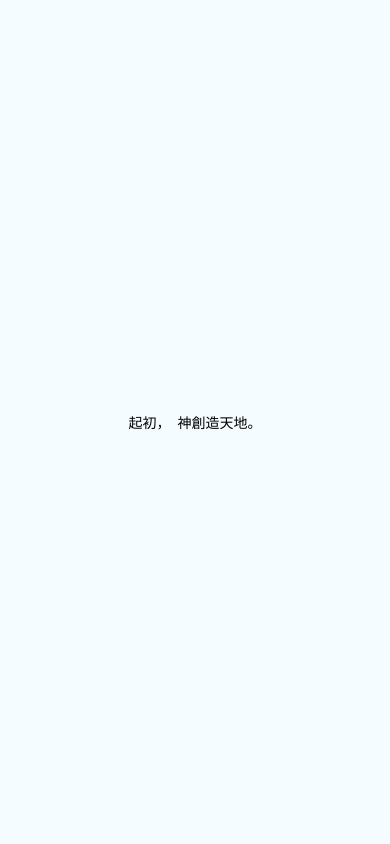
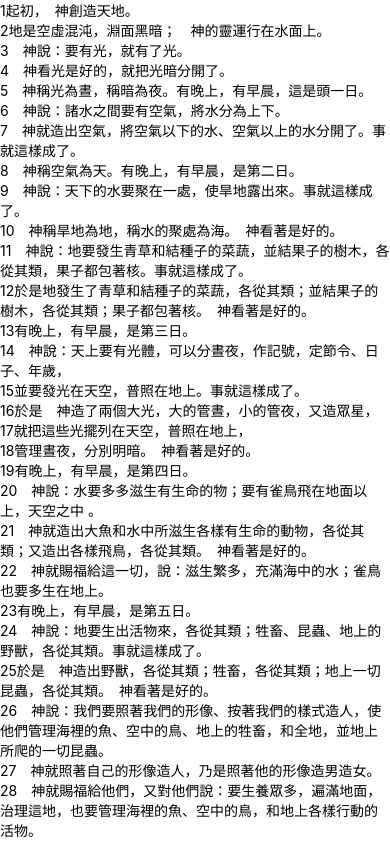
Before and after one commit to sillyleo/bible_gen, a React Native app: screen / in a window 390 px wide. Built offline with nearby package versions, Linux system fonts and the light colour scheme.

Commit message:
setting up verse display

```diff
--- a/App.js
+++ b/App.js
@@ -12,6 +12,7 @@ import {
   Text,
   View,
   FlatList,
+  ScrollView
 } from 'react-native';
 import data from './src/genesis.json';
 
@@ -25,33 +26,32 @@ export default class App extends Component {
 
 
   render() {
-    console.log(data[0].book[1].chapter);
     const verse = data[0].book[1].chapter;
-    console.log(verse[1].verse);
+    const verseArray = Object.keys(verse).map(key => verse[key])
+
+    // console.log(verse[1].verse);
 
     return (
-      <View style={styles.container}>
-        <Text>{verse[1].verse}</Text>
-      </View>
+
+
+
+      <ScrollView>
+
+        <FlatList
+          data={verseArray}
+          keyExtractor={() => Math.random().toString(36).substr(2, 9)}
+          renderItem={({item}) => {
+            const { verse, verse_nr } = item
+          return <Text>{verse_nr}{verse}</Text>}}
+        />
+
+      </ScrollView>
     );
   }
 }
 
 const styles = StyleSheet.create({
   container: {
-    flex: 1,
-    justifyContent: 'center',
-    alignItems: 'center',
     backgroundColor: '#F5FCFF',
   },
-  welcome: {
-    fontSize: 20,
-    textAlign: 'center',
-    margin: 10,
-  },
-  instructions: {
-    textAlign: 'center',
-    color: '#333333',
-    marginBottom: 5,
-  },
 });
```
